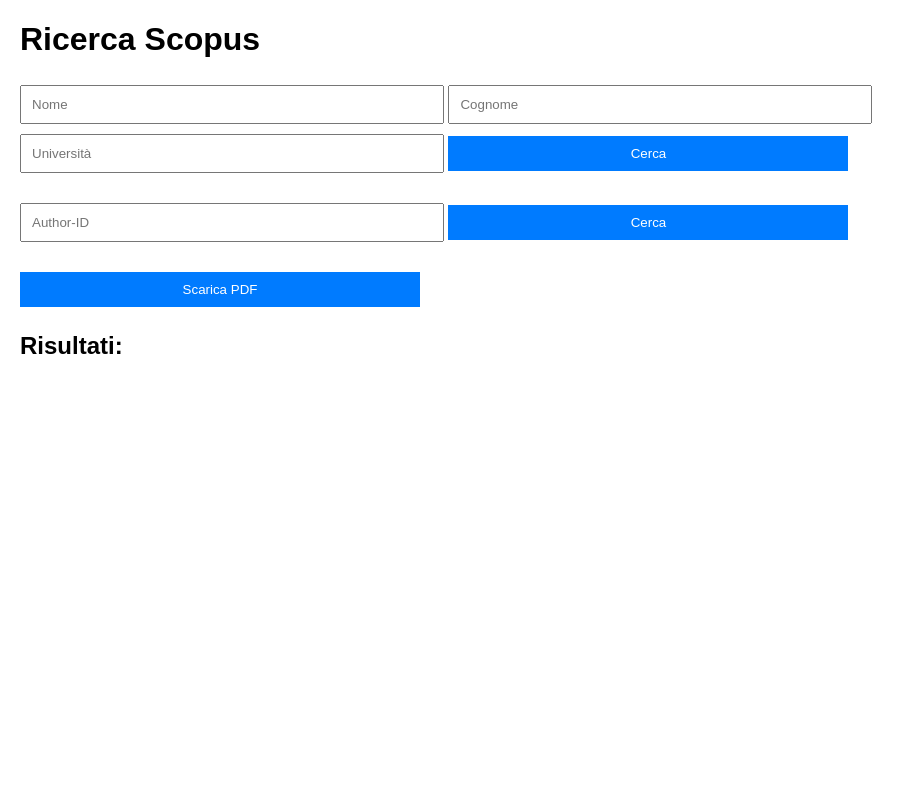
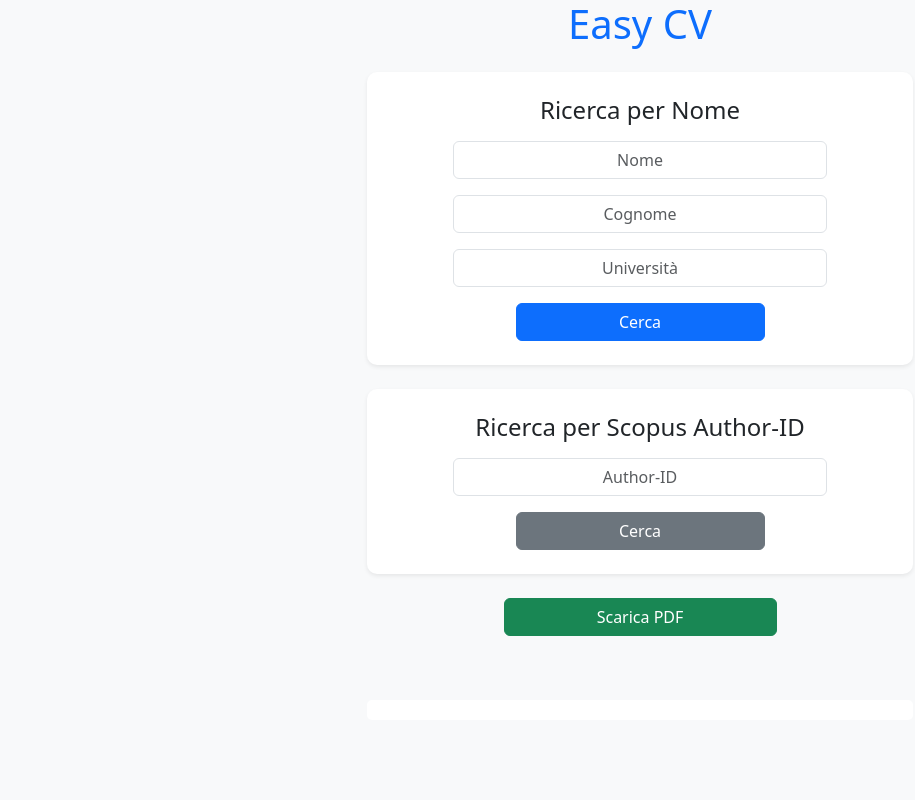
Before and after one commit to FrancescoBondi8/scopus, a Flask app: page / in a window 1280 px wide. Shown: the whole page, without its empty margins (0-915 px from the left). Run offline with Flask 3, Linux system fonts and the light colour scheme; some libraries are stand-ins or nearby versions.

Commit message:
Commit senza il file troppo grande e aggiornamento interfaccia

```diff
--- a/excel/Scimago.txt
+++ /dev/null
@@ -1 +0,0 @@
-https://www.scimagojr.com/journalrank.php?year=1999#google_vignette
--- a/static/stile.css
+++ b/static/stile.css
@@ -1,7 +1,83 @@
-body { font-family: Arial, sans-serif; margin: 20px; }
-form { margin-bottom: 20px; }
-input, button { margin: 5px 0; padding: 10px; width: 100%; max-width: 400px; }
-button { cursor: pointer; background-color: #007bff; color: white; border: none; }
-button:hover { background-color: #0056b3; }
-ul { list-style: none; padding: 0; }
-li { margin-bottom: 20px; padding: 10px; border: 1px solid #ddd; border-radius: 5px; }
+/* Permette alla pagina di avere una lunghezza dinamica */
+html, body {
+    min-height: 100vh;  /* Minimo 100% della viewport */
+    height: auto;       /* Permette alla pagina di allungarsi */
+    overflow-y: auto;   /* Abilita lo scroll verticale se necessario */
+    display: flex;
+    flex-direction: column;
+}
+
+/* Assicura che il container non abbia limiti di altezza */
+.container {
+    flex-grow: 1;
+    min-height: 100vh;
+    height: auto;
+    display: flex;
+    flex-direction: column;
+    justify-content: flex-start;
+    padding-bottom: 50px; /* Evita che l'ultimo contenuto venga tagliato */
+}
+
+/* Mantiene il titolo SEMPRE visibile */
+h1 {
+    display: block !important;
+    visibility: visible !important;
+    margin-bottom: 20px;
+    position: relative; /* Evita che venga spinto via */
+    z-index: 100;
+}
+
+/* Impedisce al titolo di essere spinto fuori */
+#title-container {
+    position: sticky;
+    top: 0;
+    background-color: #f8f9fa; /* Sfondo per evitare sovrapposizioni */
+    z-index: 1000; /* Mantiene il titolo sopra gli altri elementi */
+    padding: 10px 0;
+    text-align: center;
+}
+
+/* Mantiene il form visibile e separato dai risultati */
+#form-container {
+    position: relative; /* Evita che venga spinto via */
+    z-index: 10;
+    padding-bottom: 20px; /* Spazio sotto il form */
+}
+
+/* Assicura che i risultati siano sempre visibili senza comprimere il form */
+#results-container {
+    max-height: 500px;  /* Permette lo scroll solo ai risultati */
+    overflow-y: auto;   /* Scroll verticale solo per i risultati */
+    margin-top: 20px;   /* Separazione dal form */
+    padding: 10px;
+    border-radius: 5px;
+    background-color: #fff;
+    display: block !important; /* Forza la visualizzazione */
+}
+
+
+/* Forza il margine tra gli elementi della lista */
+#results li, .list-group-item {
+    display: block;  /* Assicura che ogni elemento sia in una nuova riga */
+    white-space: normal;
+    word-wrap: break-word;
+    padding: 15px;
+    margin-bottom: 15px !important; /* Forza lo spazio tra gli elementi */
+    box-shadow: 2px 2px 5px rgba(0, 0, 0, 0.1);
+    border-radius: 8px;
+    border: 1px solid #ddd;
+    background-color: #fff;
+}
+
+
+
+/* Effetto hover sui pulsanti */
+.btn:hover {
+    opacity: 0.9;
+}
+
+/* Migliora l’aspetto dei card */
+.card {
+    border-radius: 10px;
+    border: none;
+}
--- a/templates/index.html
+++ b/templates/index.html
@@ -6,29 +6,66 @@
     <title>Ricerca Scopus</title>
     <script src="https://cdnjs.cloudflare.com/ajax/libs/jspdf/2.5.1/jspdf.umd.min.js"></script>
     <script src="https://cdnjs.cloudflare.com/ajax/libs/pdf-lib/1.17.1/pdf-lib.min.js"></script>
+
+    <!-- Bootstrap CSS -->
+    <link href="https://cdn.jsdelivr.net/npm/bootstrap@5.3.2/dist/css/bootstrap.min.css" rel="stylesheet">
     <link rel="stylesheet" href="{{ url_for('static', filename='stile.css') }}">
 </head>
-<body>
-    <h1>Ricerca Scopus</h1>
-    <form id="search-form">
-        <input type="text" id="firstname" name="firstname" placeholder="Nome" required>
-        <input type="text" id="lastname" name="lastname" placeholder="Cognome" required>
-        <input type="text" id="university" name="university" placeholder="Università">
+
+<body class="bg-light d-flex align-items-center justify-content-center" style="height: 100vh;">
+    <div class="container">
+        <div class="row justify-content-center">
+            <div class="col-md-6">
+                <h1 class="text-center text-primary mb-4">Easy CV</h1>
+
+                <!-- Contenitore per il FORM -->
+                <div id="form-container">
+                    <div class="card p-4 shadow-sm mb-4 text-center">
+                        <h4 class="mb-3">Ricerca per Nome</h4>
+                        <form id="search-form" class="d-flex flex-column align-items-center">
+                            <div class="mb-3 w-75">
+                                <input type="text" id="firstname" name="firstname" class="form-control text-center" placeholder="Nome" required>
+                            </div>
+                            <div class="mb-3 w-75">
+                                <input type="text" id="lastname" name="lastname" class="form-control text-center" placeholder="Cognome" required>
+                            </div>
+                            <div class="mb-3 w-75">
+                                <input type="text" id="university" name="university" class="form-control text-center" placeholder="Università">
+                            </div>
                             <input type="hidden" name="form_type" value="name_search">
-        <button type="submit">Cerca</button>
+                            <button type="submit" class="btn btn-primary w-50">Cerca</button>
                         </form>
+                    </div>
 
-    <form id="search-form-id">
-        <input type="text" id="id" name="id" placeholder="Author-ID">
+                    <div class="card p-4 shadow-sm mb-4 text-center">
+                        <h4 class="mb-3">Ricerca per Scopus Author-ID</h4>
+                        <form id="search-form-id" class="d-flex flex-column align-items-center">
+                            <div class="mb-3 w-75">
+                                <input type="text" id="id" name="id" class="form-control text-center" placeholder="Author-ID">
+                            </div>
                             <input type="hidden" name="form_type" value="id_search">
-        <button type="submit">Cerca</button>
+                            <button type="submit" class="btn btn-secondary w-50">Cerca</button>
                         </form>
+                    </div>
 
-    <!-- Bottone per scaricare il PDF -->
-    <button id="download-pdf">Scarica PDF</button>
+                    <div class="text-center mb-4">
+                        <button id="download-pdf" class="btn btn-success w-50">Scarica PDF</button>
+                    </div>
+                </div>
 
-    <h2>Risultati:</h2>
-    <ul id="results"></ul>
+                <!-- Contenitore per i RISULTATI -->
+                <div id="results-container">
+                    <div id="results-section" class="mt-4" style="display: none;">
+                        <h2 class="text-center">Risultati:</h2>
+                        <ul id="results" class="list-group"></ul>
+                    </div>
+                </div>
+            </div>
+        </div>
+    </div>
+    <!-- Bootstrap JS -->
+    <script src="https://cdn.jsdelivr.net/npm/bootstrap@5.3.2/dist/js/bootstrap.bundle.min.js"></script>
+</body>
 
 <script>
 
@@ -41,6 +78,9 @@
         const lastname = document.getElementById("lastname").value;
         const university = document.getElementById("university").value;
         const resultsList = document.getElementById("results");
+
+        document.getElementById("results-section").style.display = "block";
+        document.getElementById("results-container").scrollIntoView({ behavior: "smooth", block: "start" });
 
         globalFirstName = firstname;
         globalLastName = lastname;
@@ -74,19 +114,22 @@
                             // Dividi il formato "Cognome, Nome" e normalizza
                             const [authorLastName, authorFirstName] = author.trim().split(",").map(a => a.trim());
 
-                                // Confronta con i valori cercati
+                            // Inizializza il formato "Cognome, Iniziale."
+                            const formattedAuthor = `${authorLastName} ${authorFirstName.charAt(0).toUpperCase()}.`;
+
+                            // Controlla se è l'autore cercato
                             if (
                                 (authorFirstName.toLowerCase() === firstname.toLowerCase() && authorLastName.toLowerCase() === lastname.toLowerCase()) || // Nome completo
                                 (authorFirstName.toLowerCase().startsWith(firstname[0].toLowerCase()) && authorLastName.toLowerCase() === lastname.toLowerCase()) // Iniziale Nome
                             ) {
-                                    // Nome cercato in grassetto e con separazione "Cognome Nome"
-                                    return `<strong>${authorLastName} ${authorFirstName}</strong>`;
+                                return `<strong>${formattedAuthor}</strong>`;
                             }
 
-                                // Ritorna l'autore con separazione "Cognome Nome"
-                                return `${authorLastName} ${authorFirstName}`;
+                            // Restituisci il nome nel formato corretto
+                            return formattedAuthor;
                         })
                         .join(", "); // Unisci gli autori con ", "
+
 
 
                     listItem.innerHTML = `
@@ -116,6 +159,9 @@
 
     const id = document.getElementById("id").value; // Recupera l'ID autore
     const resultsList = document.getElementById("results");
+
+    document.getElementById("results-section").style.display = "block";
+    document.getElementById("results-container").scrollIntoView({ behavior: "smooth", block: "start" });
     resultsList.innerHTML = "Caricamento...";
 
     try {
@@ -150,17 +196,19 @@
                             // Dividi il formato "Cognome, Nome" e normalizza
                             const [authorLastName, authorFirstName] = author.trim().split(",").map(a => a.trim());
 
-                                // Confronta con i valori cercati
+                            // Inizializza il formato "Cognome, Iniziale."
+                            const formattedAuthor = `${authorLastName} ${authorFirstName.charAt(0).toUpperCase()}.`;
+
+                            // Controlla se è l'autore cercato
                             if (
                                 (authorFirstName.toLowerCase() === firstname.toLowerCase() && authorLastName.toLowerCase() === lastname.toLowerCase()) || // Nome completo
                                 (authorFirstName.toLowerCase().startsWith(firstname[0].toLowerCase()) && authorLastName.toLowerCase() === lastname.toLowerCase()) // Iniziale Nome
                             ) {
-                                    // Nome cercato in grassetto e con separazione "Cognome Nome"
-                                    return `<strong>${authorLastName} ${authorFirstName}</strong>`;
+                                return `<strong>${formattedAuthor}</strong>`;
                             }
 
-                                // Ritorna l'autore con separazione "Cognome Nome"
-                                return `${authorLastName} ${authorFirstName}`;
+                            // Restituisci il nome nel formato corretto
+                            return formattedAuthor;
                         })
                         .join(", "); // Unisci gli autori con ", "
 
@@ -192,6 +240,13 @@
     //funzioni utili alla generazione del pdf
 
     function normalizeText(text) {
+    const superscriptMap = {
+        "0": "⁰", "1": "¹", "2": "²", "3": "³", "4": "⁴",
+        "5": "⁵", "6": "⁶", "7": "⁷", "8": "⁸", "9": "⁹"
+    };
+
+
+
         if (typeof text !== 'string') return text; // Verifica se 'text' è una stringa
 
         return text
@@ -229,6 +284,9 @@
         .replace(/ü/g, "u")  // Sostituisci "ü" con "u"
         .replace(/ã/g, "a") // Sostituisci "ã" con "a"
         .replace(/ż/g, "z")
+        .replace(/<sup>(.*?)<\/sup>/g, (match, num) => {
+        return num.split("").map(char => superscriptMap[char] || char).join("");
+        })
         .replace(/[\u0300-\u036f]/g, "")
         .replace(/[^\x20-\x7EÀ-ÿ]/g, "");
     }
@@ -395,12 +453,21 @@
 
             // **2 Disegna gli autori uno per uno**
             parsedAuthors.forEach(({ nome, cognome }, i) => {
-                    const isHighlighted = (nome.toLowerCase() === autoreInteressato.nome.toLowerCase() &&
+                // Converti il nome in iniziale con punto
+                const nomeIniziale = nome.charAt(0).toUpperCase() + ".";
+
+                // Verifica se è l'autore da evidenziare
+                const isHighlighted =
+                    (nome.toLowerCase() === autoreInteressato.nome.toLowerCase() &&
                     cognome.toLowerCase() === autoreInteressato.cognome.toLowerCase()) ||
-                                        (nome.toLowerCase() === autoreInteressato.nome.charAt(0).toLowerCase() + "." &&
-                                        cognome.toLowerCase() === autoreInteressato.cognome.toLowerCase())
+                    (nomeIniziale.toLowerCase() === autoreInteressato.nome.charAt(0).toLowerCase() + "." &&
+                    cognome.toLowerCase() === autoreInteressato.cognome.toLowerCase());
+
                 const font = isHighlighted ? fontBold : fontNormal;
-                    const authorText = `${cognome} ${nome}${i === parsedAuthors.length - 1 ? ". " : ", "}`;
+
+                // Costruisci la stringa nel formato "Cognome N."
+                const authorText = `${cognome} ${nomeIniziale}${i === parsedAuthors.length - 1 ? ". " : ", "}`;
+
                 const textWidth = font.widthOfTextAtSize(authorText, 10);
 
                 // Se lo spazio rimanente non basta, vai a capo
--- a/test.py
+++ b/test.py
@@ -52,7 +52,9 @@
                 "doi": result.doi,
                 "year": result.coverDate.split("-")[0],
                 "cited_by": result.citedby_count,
-                "quartile_scopus": quartile_scopus
+                "quartile_scopus": quartile_scopus,
+                "issn": result.issn,
+                "eIssn": result.eIssn
             })
         return {"articles": articles}
     except Exception as e:
```
Also changed, not shown: 1 other file. Lines whose indentation alone changed are shown as unchanged.
